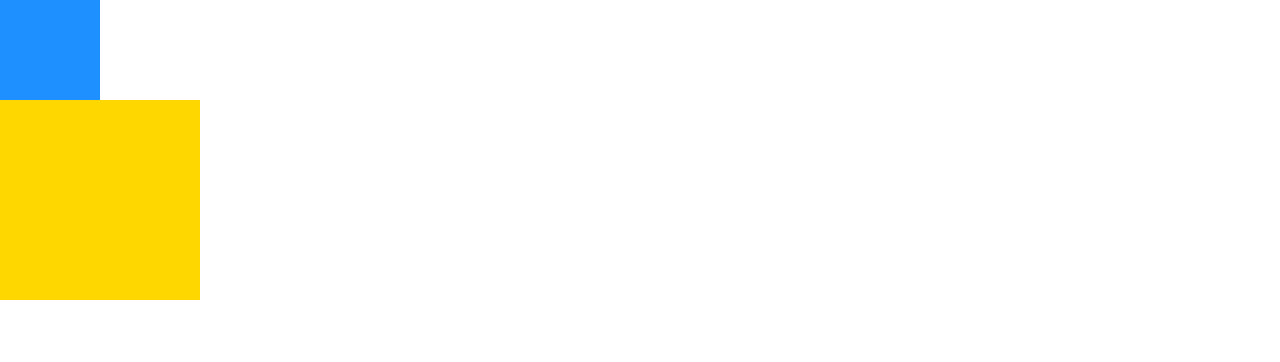
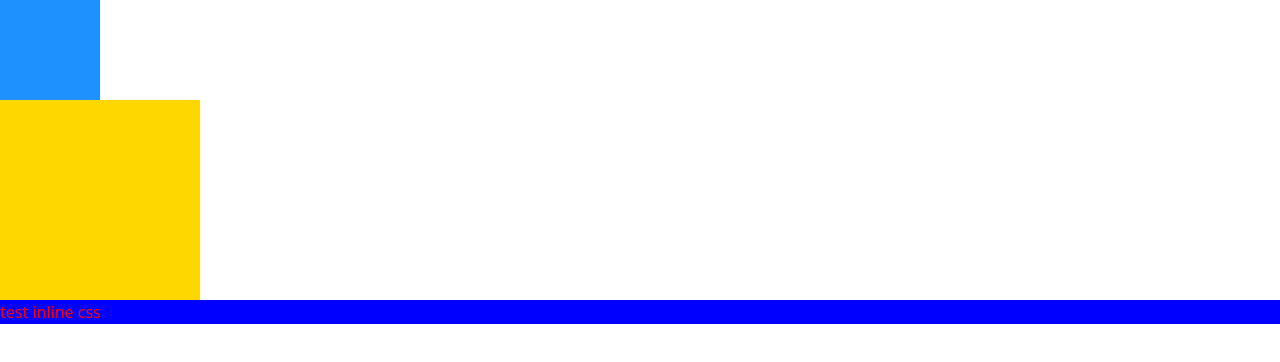
Before and after one commit to poype/Frontend, a React (Vite) app in the folder react/react-app/: page / in a window 1280 px wide. Shown: the top 362 px of the page. Built offline with nearby package versions, Linux system fonts and the light colour scheme.

Commit message:
inline css

```diff
--- a/react/react-app/src/components/vanilla_css/block.tsx
+++ b/react/react-app/src/components/vanilla_css/block.tsx
@@ -9,6 +9,8 @@ function Block() {
       <div className={styles.vanillaCss1}></div>
       {/* mutiple css class name */}
       <div className={[styles.one, styles.two].join(' ')}></div>
+
+      <p style={{backgroundColor: "blue", color: "red"}}>test inline css</p>
     </>
 
   );
```
